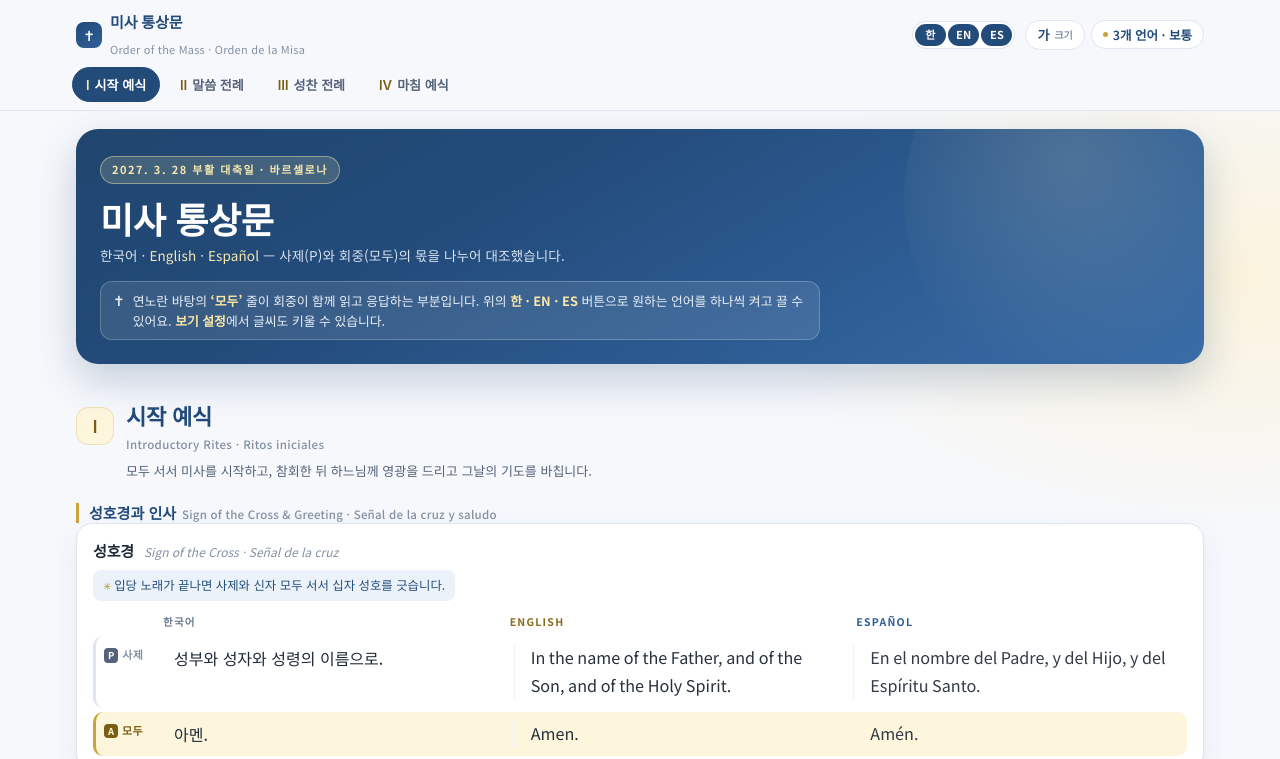
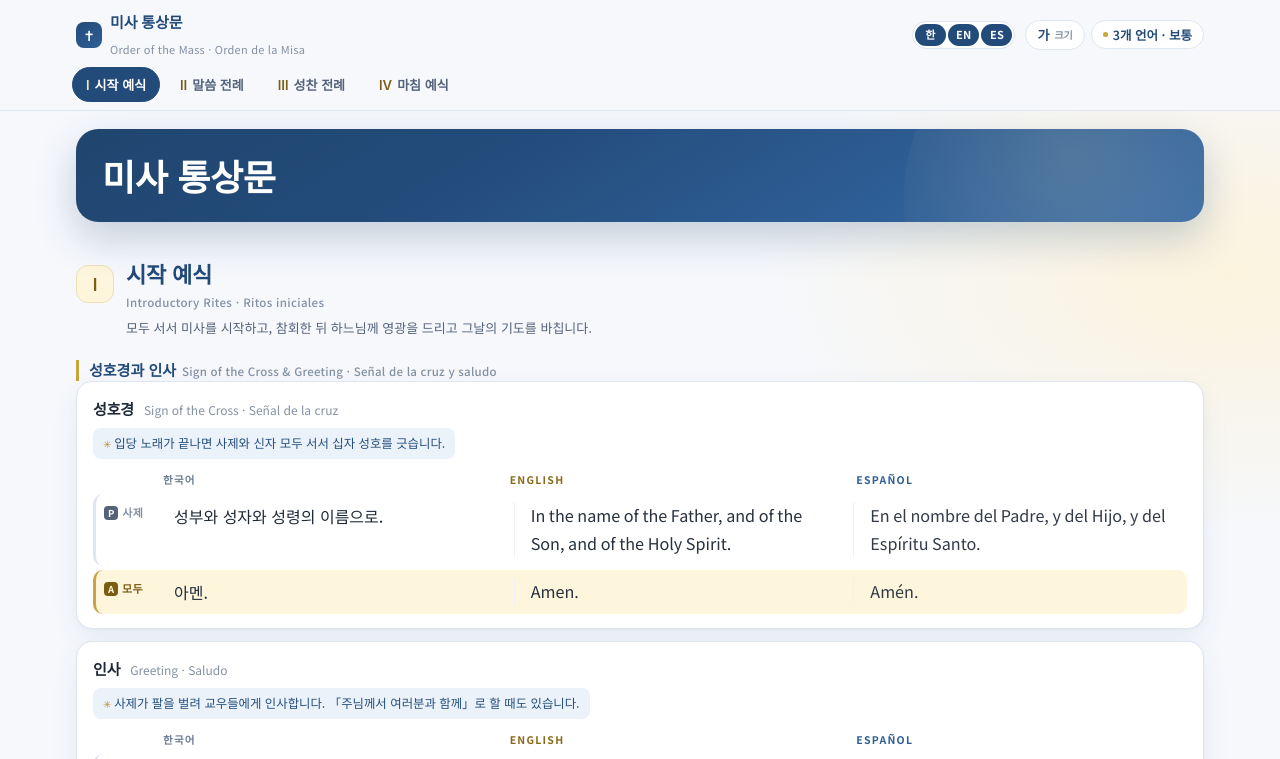
Before and after one commit to einxjin/mass-order, a plain HTML site: page index.html in a window 1280 px wide. Shown: the top 759 px of the page. Drawn offline with Linux system fonts and the light colour scheme.

Commit message:
이탤릭체 전부 정체로 변경, 히어로 날짜·설명문·안내 박스 삭제 및 여백 정리

```diff
--- a/index.html
+++ b/index.html
@@ -52,6 +52,7 @@
     font-size:16px;
   }
   a{color:var(--gold-deep);text-decoration:none}
+  em,i,cite,dfn,var{font-style:normal}
 
   /* ---------------- TOP BAR ---------------- */
   .bar{
@@ -157,31 +158,17 @@
   .hero{
     position:relative;overflow:hidden;border-radius:22px;color:#fff;
     background:linear-gradient(150deg,#20466F 0%, var(--blue) 34%, var(--blue-2) 72%, #3A6CA6 100%);
-    padding:26px 24px 24px;box-shadow:0 16px 40px rgba(33,70,111,.24);margin-bottom:22px;
+    padding:24px 26px;box-shadow:0 16px 40px rgba(33,70,111,.24);margin-bottom:22px;
   }
   .hero::after{
     content:"";position:absolute;right:-120px;top:-140px;width:420px;height:420px;border-radius:50%;
     background:radial-gradient(circle at 40% 40%, rgba(247,232,176,.16), rgba(247,232,176,0) 60%);
     pointer-events:none;
   }
-  .hero .eyebrow{
-    display:inline-block;font-size:11px;letter-spacing:.14em;font-weight:700;
-    color:#F7E8B0;background:rgba(247,232,176,.16);border:1px solid rgba(247,232,176,.45);
-    border-radius:999px;padding:4px 11px;margin-bottom:12px;
-  }
   .hero h1{
-    font-family:var(--sans);font-weight:600;margin:0 0 4px;
+    font-family:var(--sans);font-weight:600;margin:0;
     font-size:clamp(25px,4.2vw,36px);letter-spacing:-.01em;line-height:1.25;
   }
-  .hero .sub{font-size:13.5px;color:#D7E3F3;margin:0 0 14px;letter-spacing:.01em}
-  .hero .sub span{color:#F7E8B0}
-  .hero .hint{
-    display:flex;align-items:flex-start;gap:8px;font-size:12.8px;color:#E9F0F9;
-    background:rgba(255,255,255,.10);border:1px solid rgba(255,255,255,.22);
-    border-radius:12px;padding:9px 12px;max-width:720px;line-height:1.55;
-  }
-  .hero .hint b{color:#FBE7A6;font-weight:700}
-  .hero .eyebrow{color:#F7E8B0}
 
   /* section */
   .sec{margin:34px 0 0;scroll-margin-top:calc(var(--hdr) + 12px)}
@@ -210,7 +197,7 @@
   }
   .item-head{display:flex;align-items:baseline;flex-wrap:wrap;gap:6px 10px;margin-bottom:2px}
   .item-head h4{margin:0;font-size:15px;font-weight:700;color:var(--ink);letter-spacing:-.01em}
-  .item-head .tr{font-family:var(--sans);font-size:12px;color:var(--ink-faint);font-style:italic}
+  .item-head .tr{font-family:var(--sans);font-size:12px;color:var(--ink-faint)}
   .rubric{
     margin:5px 0 10px;font-size:12.4px;color:#254E7C;line-height:1.55;
     background:var(--blue-soft);border-radius:8px;padding:6px 10px;display:inline-block;
@@ -248,7 +235,7 @@
   .cell.en{color:#26313D}
   .cell.es{color:#333A48}
   .cell .langtag{display:none}
-  .cell em{font-style:italic;color:var(--ink-faint);font-size:.86em}
+  .cell em{font-style:normal;color:var(--ink-faint);font-size:.86em}
 
   .alts{margin-top:8px;padding-top:8px;border-top:1px dashed var(--line)}
   .alt-label{font-size:11px;font-weight:700;letter-spacing:.08em;color:var(--gold-deep);margin:0 0 5px 8px;text-transform:uppercase}
@@ -282,7 +269,6 @@
     :root{--role-w:0px}
     .page{padding:calc(var(--hdr) + 14px) 13px 56px}
     .hero{padding:20px 18px;border-radius:18px}
-    .hero .hint{font-size:12.2px}
     .item{padding:13px 12px 12px;border-radius:14px}
     .langhead{display:none}
     .line{grid-template-columns:1fr;gap:2px;padding:8px 10px}
@@ -319,12 +305,10 @@
     .lang-quick button{flex:1 1 0;min-width:0;padding:5px 4px;font-size:11.5px}
   }
   @media print{
-    .bar,.hero .hint,.foot .fine{display:none}
+    .bar,.foot .fine{display:none}
     body{background:#fff;font-size:11pt}
     .page{padding:0}
     .hero{color:#000;background:#fff;box-shadow:none;border-bottom:2px solid #000;border-radius:0;padding:0 0 10px}
-    .hero .eyebrow{color:#000;border-color:#999;background:none}
-    .hero .sub{color:#333}
     .item{box-shadow:none;break-inside:avoid;page-break-inside:avoid}
     .line.a{background:#FBF4DF !important;-webkit-print-color-adjust:exact;print-color-adjust:exact}
   }
@@ -381,13 +365,7 @@
 
 <main class="page">
   <section class="hero">
-    <span class="eyebrow">2027. 3. 28 부활 대축일 · 바르셀로나</span>
     <h1>미사 통상문</h1>
-    <p class="sub">한국어 · <span>English</span> · <span>Español</span> — 사제(P)와 회중(모두)의 몫을 나누어 대조했습니다.</p>
-    <div class="hint">
-      <span style="font-size:14px;line-height:1.4">✝</span>
-      <span>연노란 바탕의 <b>‘모두’</b> 줄이 회중이 함께 읽고 응답하는 부분입니다. 위의 <b>한 · EN · ES</b> 버튼으로 원하는 언어를 하나씩 켜고 끌 수 있어요. <b>보기 설정</b>에서 글씨도 키울 수 있습니다.</span>
-    </div>
   </section>
 
   <div id="content"></div>
```
